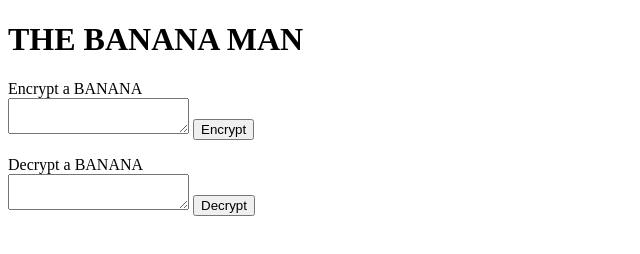
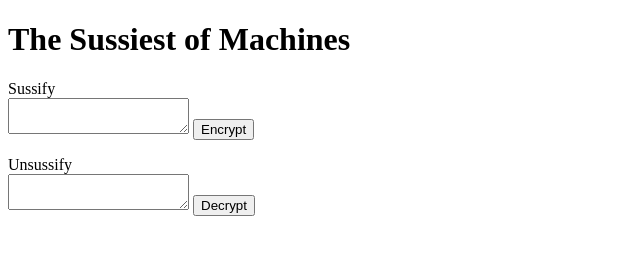
Before and after one commit to humuhumu816/ACA-code, a plain HTML site: page TheEncryptor/index.html in a window 1280 px wide. Shown: the whole page, without its empty margins (0-640 px from the left). Drawn offline with Linux system fonts and the light colour scheme.

Commit message:
Update index.html

```diff
--- a/TheEncryptor/index.html
+++ b/TheEncryptor/index.html
@@ -7,10 +7,10 @@
 </head>
 <body>
   <div class="container">
-    <h1> THE BANANA MAN</h1>
+    <h1> The Sussiest of Machines</h1>
 
     <form fd="encrypt-form">
-      <label for="encrypt">Encrypt a BANANA</label>
+      <label for="encrypt">Sussify</label>
       <br>
       <textarea id="encrypt" name="encrypt"></textarea>
 
@@ -18,7 +18,7 @@
       <p class="message" id="encoded-meggage"></p>
     </form>
      <form fd="decrypt-form">
-      <label for="decrypt">Decrypt a BANANA</label>
+      <label for="decrypt">Unsussify</label>
       <br>
       <textarea id="decrypt" name="dencrypt"></textarea>
 
```
